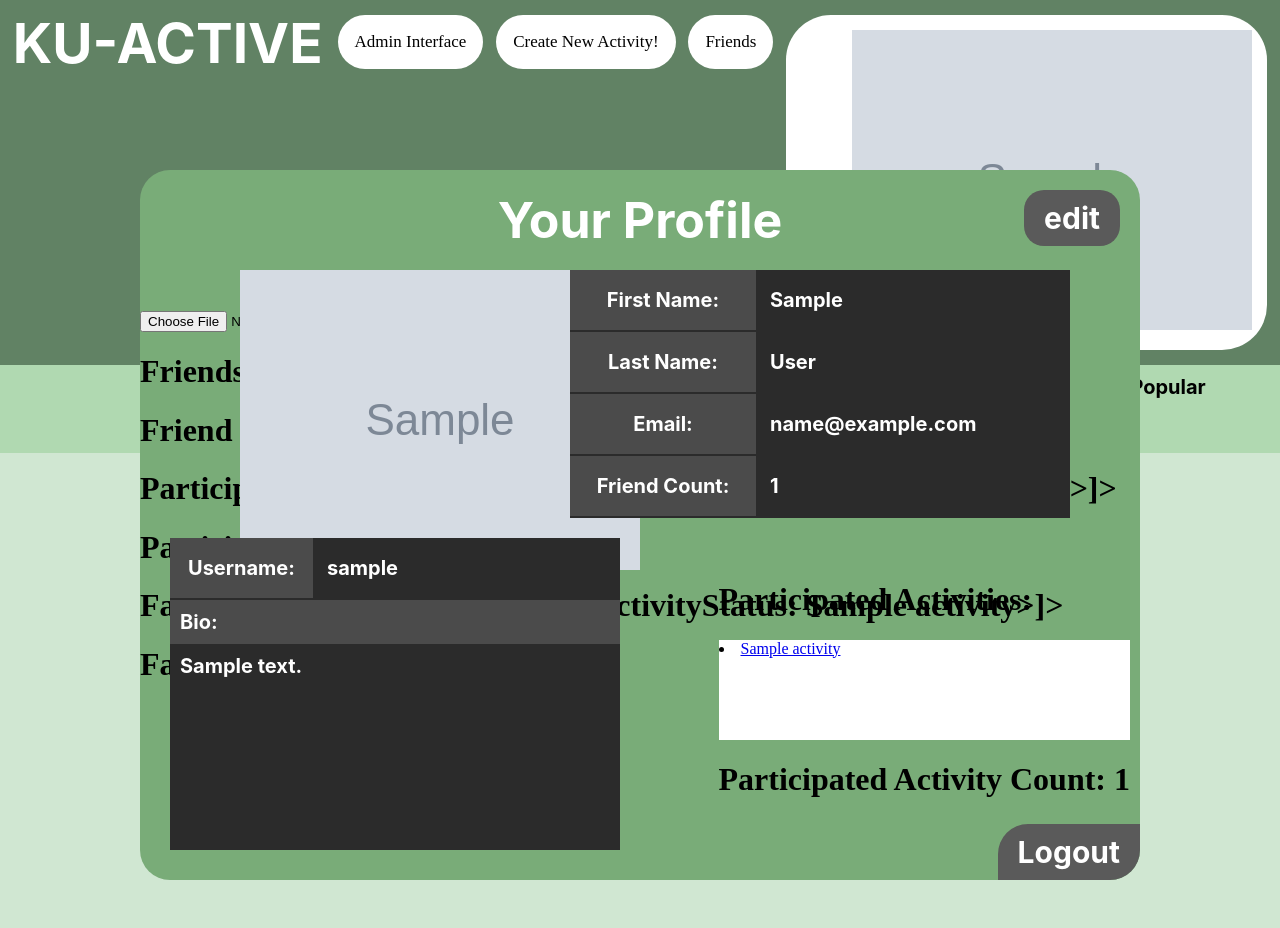
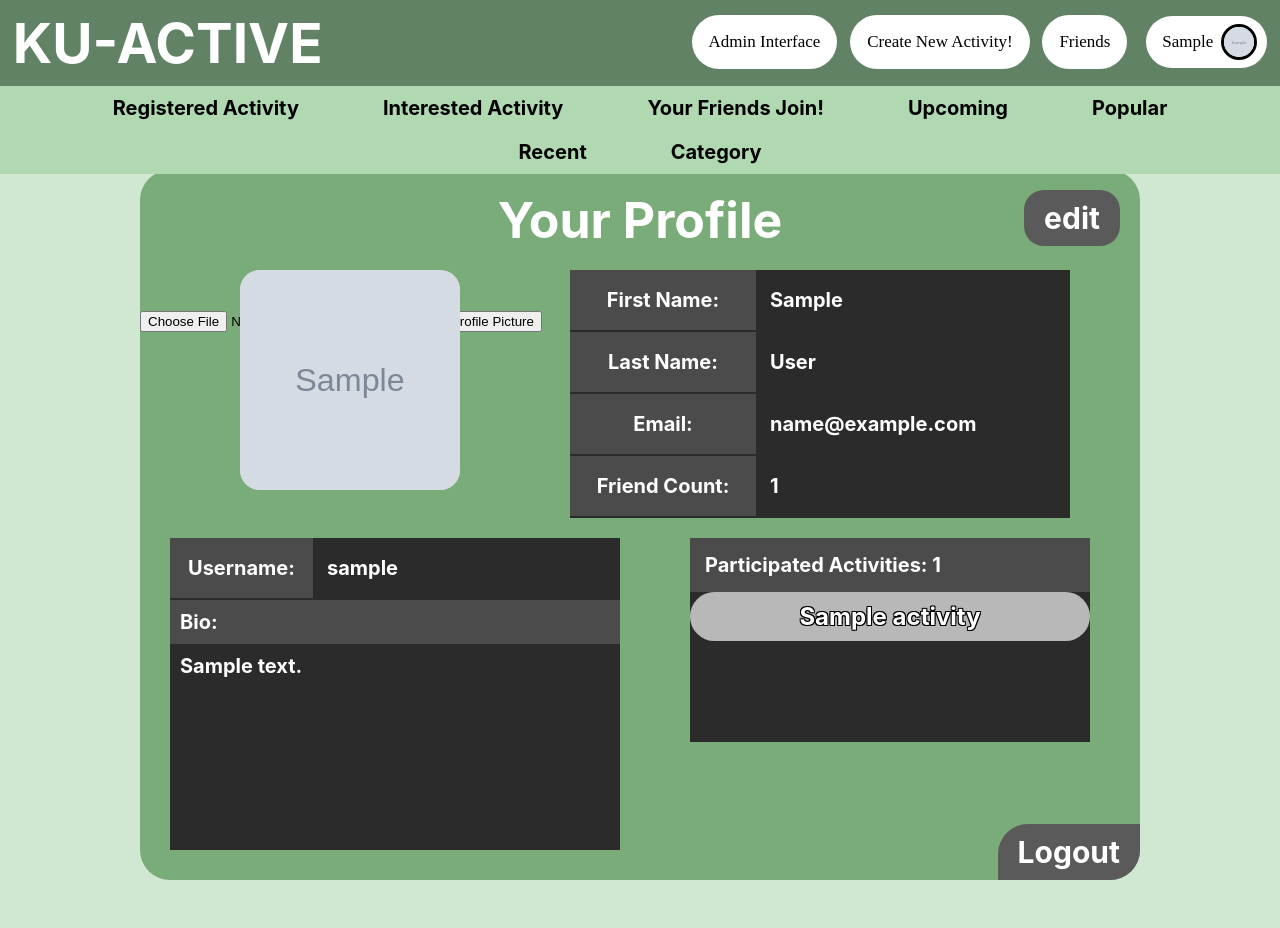
Before and after one commit to Nantawat6510545543/KU-ACTIVE, a Django app: page /action/profile/ in a window 1280 px wide. Run offline with Django 4.2, Linux system fonts and the light colour scheme; a user stored in the database is signed in; tables that the repository leaves empty hold one stand-in row (values such as "Sample post"); grey boxes marked "Sample" are stand-in pictures.

Commit message:
Update base and profile

```diff
--- a/action/static/action/base.css
+++ b/action/static/action/base.css
@@ -1,5 +1,6 @@
 /*top navigation bar*/
 nav {
+    z-index: 9999;
     top: 0%;
     position: fixed;
     width: 100%;
@@ -59,26 +60,40 @@
 .topnav a.friends {
     float: right;
     display:inline-block;
+
     padding: 17px;
     margin-right: 1%;
     border-radius: 45px;
-
     background-color: #04AA6D;
     color: black;
     background: white;
 }
 
-.topnav a.user {
+.topnav .user-box{
+    display: flex;
+    align-items: center;
     float: right;
-    display:inline-block;
-    padding: 15px;
+
+    margin: 6px;
     margin-right: 1%;
     border-radius: 45px;
+    background-color: white;
+}
 
-    background-color: #04AA6D;
-    color: black;
-    background: white;
+.topnav .user-box a {
+    margin:8px;
+    padding:8px 0px 8px 8px;
+
+    color:black;
 }
+
+.topnav .img {
+    width:30px;
+    height:30px;
+    margin-right: 10px;
+    border-radius: 50%;
+}
+
 
 .topnav a.login {
     position: absolute;
--- a/action/static/action/profile.css
+++ b/action/static/action/profile.css
@@ -103,18 +103,49 @@
 }
 
 /*'not done yet' this is on the bottom right*/
+
+.participated-activity h1{
+    background :#4B4B4B;
+    margin: 0%;
+    padding: 15px;
+
+    color: white;
+    font-size: 20px;
+    font-family: Inter;
+    font-weight: 700;
+    word-wrap: break-word
+}
 .profile-box .participated-activity {
     position: absolute;
-    bottom: 60px;
-    right: 10px;
+    bottom: 138px;
+    right: 50px;
 }
 
 .participated-activity .scroll{
-    overflow: scroll;
-    height:100px;
-    background-color: white;
+    overflow-y: scroll;
+    height:150px;
+    width:400px;
+    background-color: #2B2B2B;
 }
 
+.Participated-box{
+    text-align: center;
+    list-style-type: none;
+    background-color: #B8B8B8;
+    margin-bottom:2px;
+    padding:10px;
+    border-radius:45px;
+}
+
+.scroll a {
+    color: white;
+    font-size: 24px;
+    font-family: Inter;
+    font-weight: 700;
+    word-wrap: break-word;
+    text-decoration: none;
+    text-shadow: -1px -1px 0 #000, 1px -1px 0 #000, -1px 1px 0 #000, 1px 1px 0 #000;
+}
 
 /*this is on the bottom left*/
 .profile-box .bottom-left{
--- a/action/static/action/style.css
+++ b/action/static/action/style.css
@@ -5,31 +5,6 @@
     height: 100vh;
 }
 
-/*second nevbar*/
-.secnav {
-    background: #B0D9B1;
-    overflow: hidden;
-    padding-left: 3%;
-}
-
-.secnav a:hover {
-    background-color: #ddd;
-    color: black;
-}
-
-.secnav a {
-    display:inline-block;
-    text-align: center;
-    padding: 10px 40px 10px 40px;
-    text-decoration: none;
-    font-size: 20px;
-    text-align: center;
-    color: black;
-    font-family: Inter;
-    font-weight: 700;
-    word-wrap: break-word
-
-}
 
 /*login.html and results.html*/
 
--- a/action/templates/action/base.html
+++ b/action/templates/action/base.html
@@ -26,14 +26,20 @@
             <a class="title" href="{% url 'action:index' %}">KU-ACTIVE</a>
 
         {% if user.is_authenticated %}
-            <a class="user" href="{% url 'action:profile' %}"> {{ user.username.title }}<img src="{{ user.profile_picture }}"></a>
+            <div class="user-box">
+                <a class="user" href="{% url 'action:profile' %}"> {{ user.username.title }}</a>
+                <img class="img" src="{{ user.profile_picture }}">
+            </div>
             <a class="friends" href="{% url 'action:friends' %}">Friends</a>
             <a class="new-activity" href="{% url 'action:create' %}">Create New Activity!</a>
         {% if user.is_superuser %}
             <a class="admin" href="{% url 'admin:index' %}">Admin Interface</a>
         {% endif%}
         {% else %}
-            <a class="user" href="{% url 'login' %}?next={{ request.path }}">guest<img src="https:///20x20" /></a>
+            <div class="user-box">
+                <a class="user" href="{% url 'action:profile' %}">guest</a>
+                <img class="img" src="{% static 'action/images/guest-img.png' %}">
+            </div>
         {% endif %}
         {% endblock %}
         </div>
--- a/action/templates/action/profile.html
+++ b/action/templates/action/profile.html
@@ -14,7 +14,8 @@
         <button type="submit">Upload Profile Picture</button>
     </form>
     <div class="profile-img">
-        <img src="{{ user.profile_picture }}" alt="{{ user.username }}'s Profile Picture">
+        <img src="{{ user.profile_picture }}" alt="{{ user.username }}'s Profile Picture" width="220px" height="220px"
+        style="border-radius: 20px;">
     </div>
     <div class="right-detail">
         <div class="box-color">
@@ -44,21 +45,20 @@
             <h1> {{ user.bio }}</h1>
         </div>
     </div>
-    <h1>Friends: {{ user.friends.all }} </h1>
-    <h1>Friend Count: {{ user.friends.count }} </h1>
+<!--    <h1>Friends: {{ user.friends.all }} </h1>-->
+<!--    <h1>Friend Count: {{ user.friends.count }} </h1>-->
     <div class="participated-activity">
-        <h1>Participated Activities:</h1>
+        <h1>Participated Activities: {{ user.participated_activity.count }}</h1>
         <div class="scroll">
             {% for participated in  user.participated_activity  %}
-                <li><a href="#">{{ participated }}</a></li>
+                <li class="Participated-box"><a href="{% url 'action:detail' participated.id %}">{{ participated }}</a></li>
             {% endfor %}
         </div>
-        <h1>Participated Activity Count: {{ user.participated_activity.count }} </h1>
     </div>
-        <h1>Participated Activities: {{ user.participated_activity }} </h1>
-        <h1>Participated Activity Count: {{ user.participated_activity.count }} </h1>
-        <h1>Favorite Activities: {{ user.favorited_activity }} </h1>
-        <h1>Favorite Activity Count: {{ user.favorited_activity.count }} </h1>
+<!--        <h1>Participated Activities: {{ user.participated_activity }} </h1>-->
+<!--        <h1>Participated Activity Count: {{ user.participated_activity.count }} </h1>-->
+<!--        <h1>Favorite Activities: {{ user.favorited_activity }} </h1>-->
+<!--        <h1>Favorite Activity Count: {{ user.favorited_activity.count }} </h1>-->
     <div class="logout"><a href="{% url 'logout' %}"> Logout </a></div>
 </div>
 {% endblock %}
```
Also changed, not shown: action/static/action/images/guest-img.png (added).
